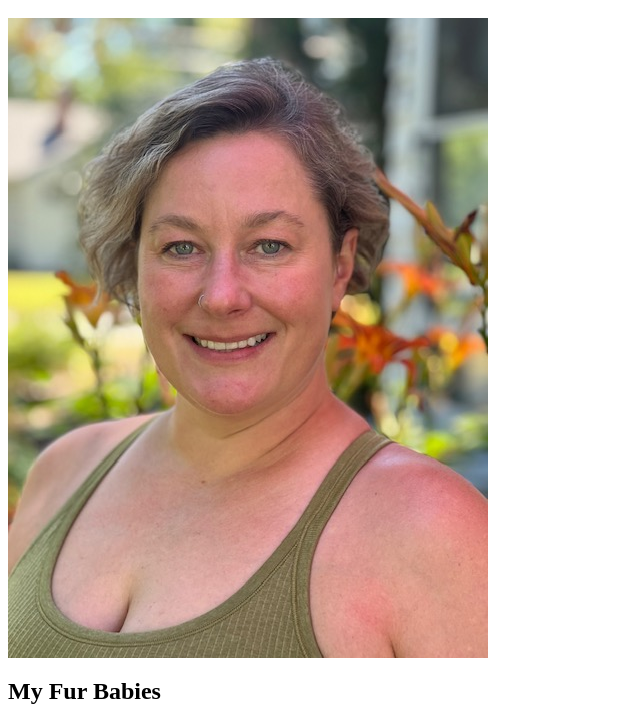
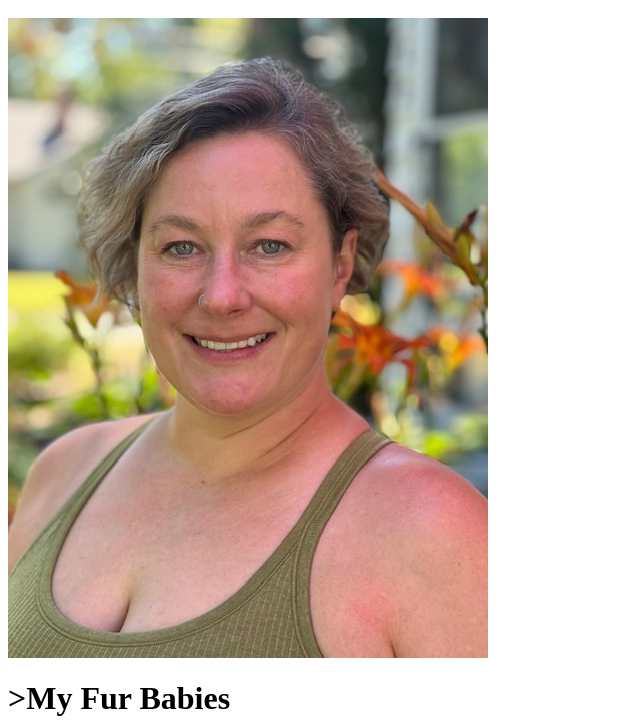
Before and after one commit to Jswanson43/Jswanson43.github.io, a plain HTML site: page index.html in a window 1280 px wide. Shown: the part 48-770 px from the top of the page, without its empty margins (0-640 px from the left). Drawn offline with Linux system fonts and the light colour scheme.

Commit message:
Changed font size of heading

```diff
--- a/index.html
+++ b/index.html
@@ -1,6 +1,6 @@
 <html>
     <h1>Jordan's Profile</h1>
     <img src="cover photo.jpg"/>
-    <h2>My Fur Babies</h2>
+    <h1>>My Fur Babies</h1>
     <img src="IMG_0440[20].jpg"/>
 </html>
```
